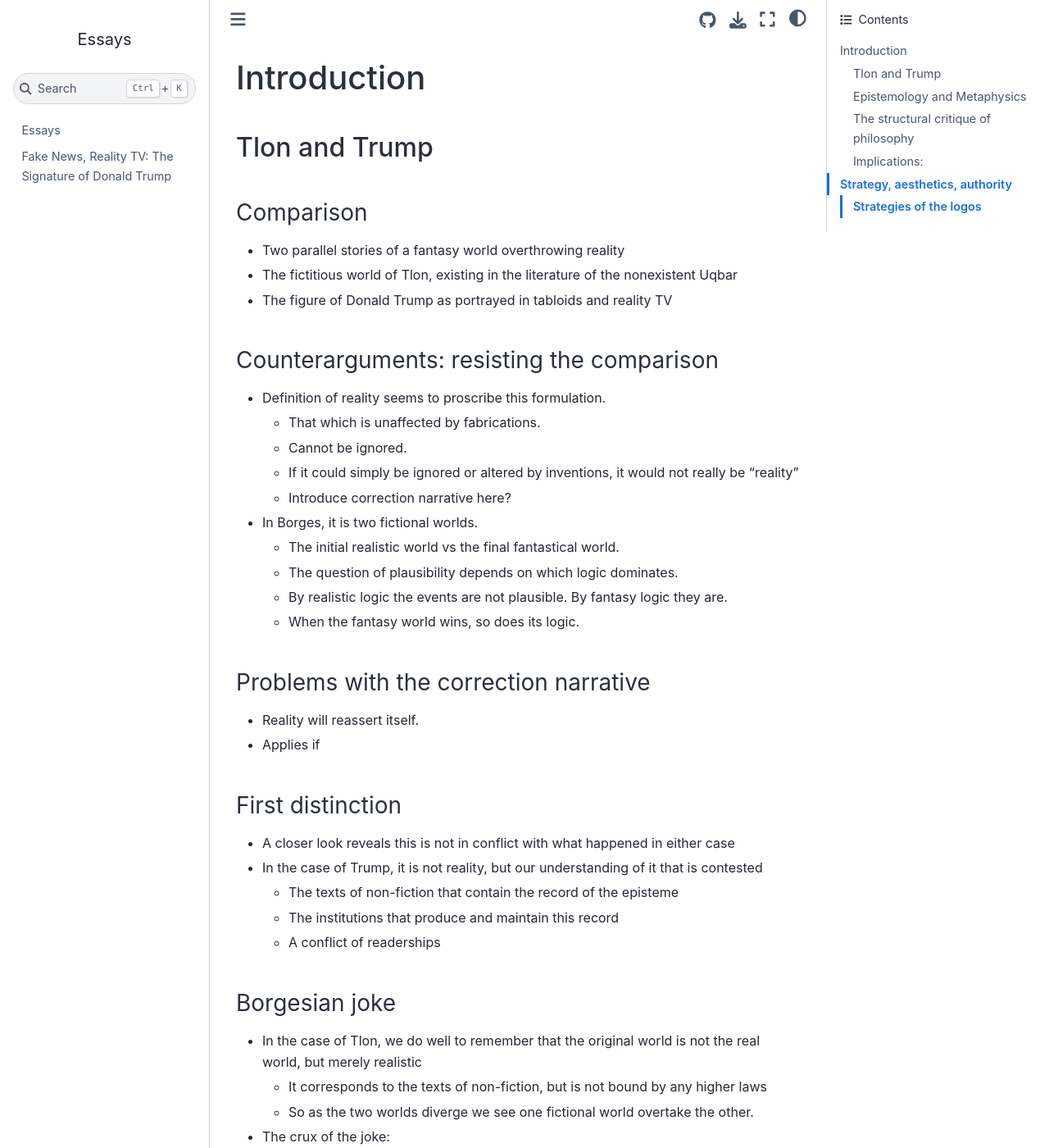
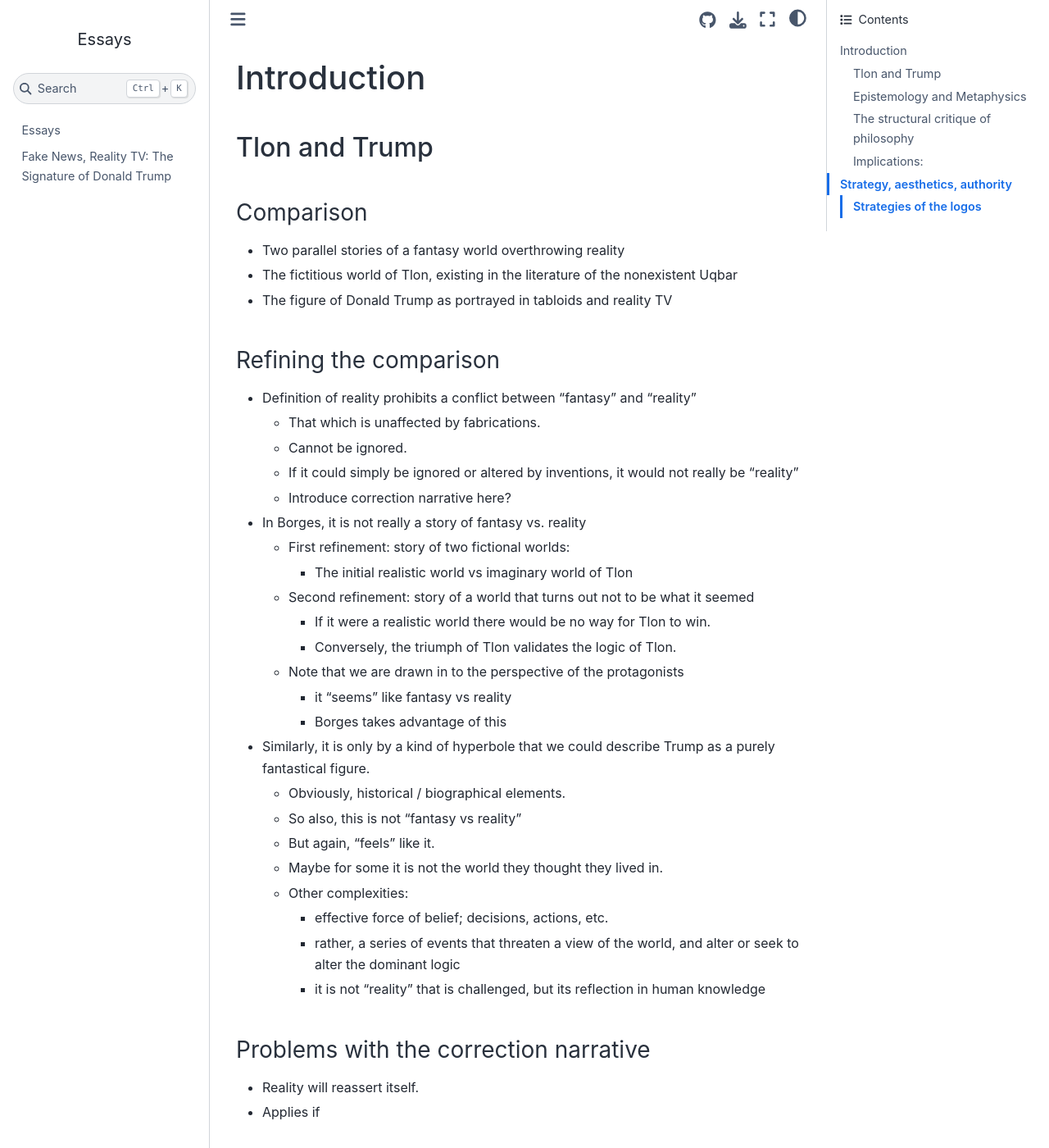
Before and after one commit to gramlogic/essays, a Jupyter Book: the page built from ior/outline_details.md, in a window 1280 px wide and 1400 px high. Shown: the whole window at 82% size. Built offline with Jupyter Book 1.0.4 settings and Sphinx 7.4.7 and the Sphinx Book theme 1.1.4, drawn with Linux system fonts in a browser that asks for light colours.

```diff
--- a/ior/outline_details.md
+++ b/ior/outline_details.md
@@ -7,17 +7,30 @@
 * The fictitious world of Tlon, existing in the literature of the nonexistent Uqbar
 * The figure of Donald Trump as portrayed in tabloids and reality TV
 
-### Counterarguments: resisting the comparison
-* Definition of reality seems to proscribe this formulation.
+### Refining the comparison
+* Definition of reality prohibits a conflict between "fantasy" and "reality"
   * That which is unaffected by fabrications.
   * Cannot be ignored.
   * If it could simply be ignored or altered by inventions, it would not really be "reality"
   * Introduce correction narrative here?
-* In Borges, it is two fictional worlds.
-  * The initial realistic world vs the final fantastical world.
-  * The question of plausibility depends on which logic dominates.
-  * By realistic logic the events are not plausible. By fantasy logic they are.
-  * When the fantasy world wins, so does its logic.
+* In Borges, it is not really a story of fantasy vs. reality
+  * First refinement: story of two fictional worlds:
+    * The initial realistic world vs imaginary world of Tlon
+  * Second refinement: story of a world that turns out not to be what it seemed
+    * If it were a realistic world there would be no way for Tlon to win.
+    * Conversely, the triumph of Tlon validates the logic of Tlon.
+  * Note that we are drawn in to the perspective of the protagonists
+    * it "seems" like fantasy vs reality
+    * Borges takes advantage of this
+* Similarly, it is only by a kind of hyperbole that we could describe Trump as a purely fantastical figure.
+  * Obviously, historical / biographical elements.
+  * So also, this is not "fantasy vs reality"
+  * But again, "feels" like it.
+  * Maybe for some it is not the world they thought they lived in.
+  * Other complexities:
+    * effective force of belief; decisions, actions, etc.
+    * rather, a series of events that threaten a view of the world, and alter or seek to alter the dominant logic
+    * it is not "reality" that is challenged, but its reflection in human knowledge
 
 ### Problems with the correction narrative
 * Reality will reassert itself.
```
Also changed, not shown: ior/intro.md (+13 -4 lines).
